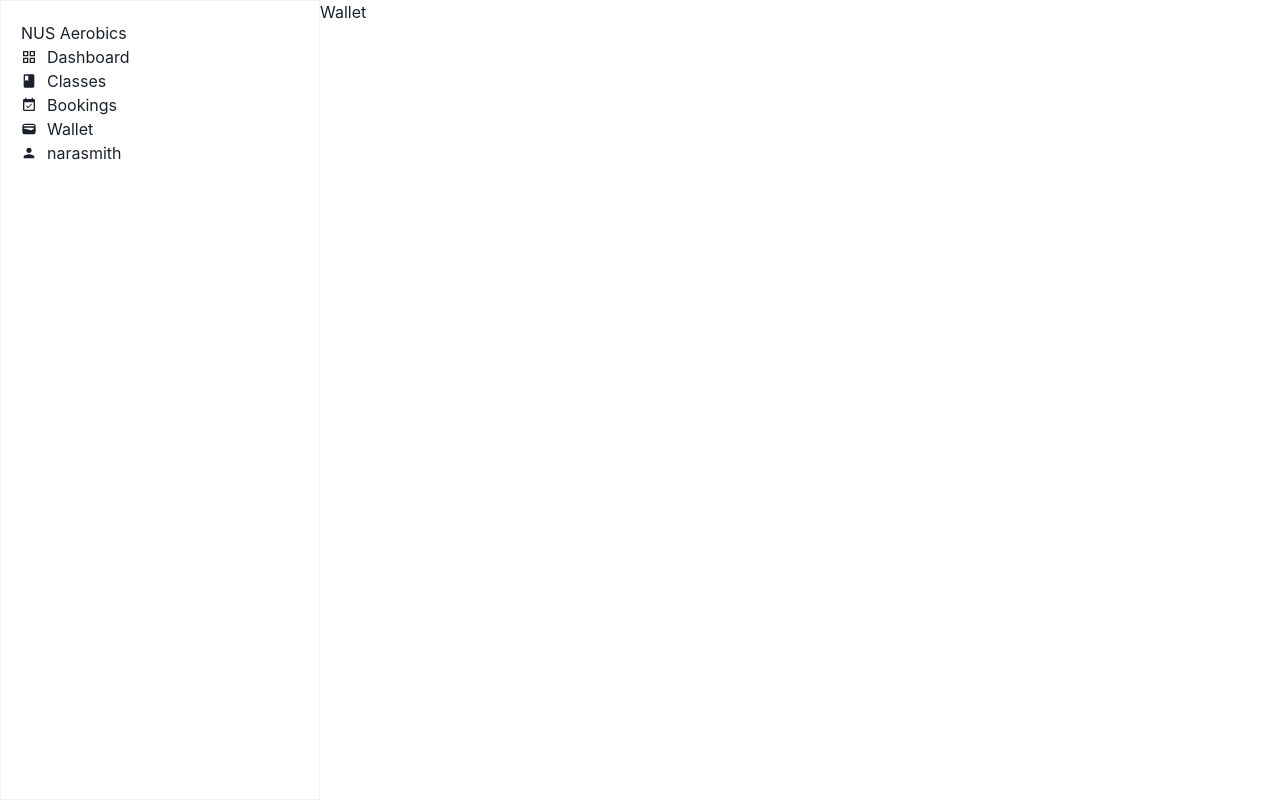
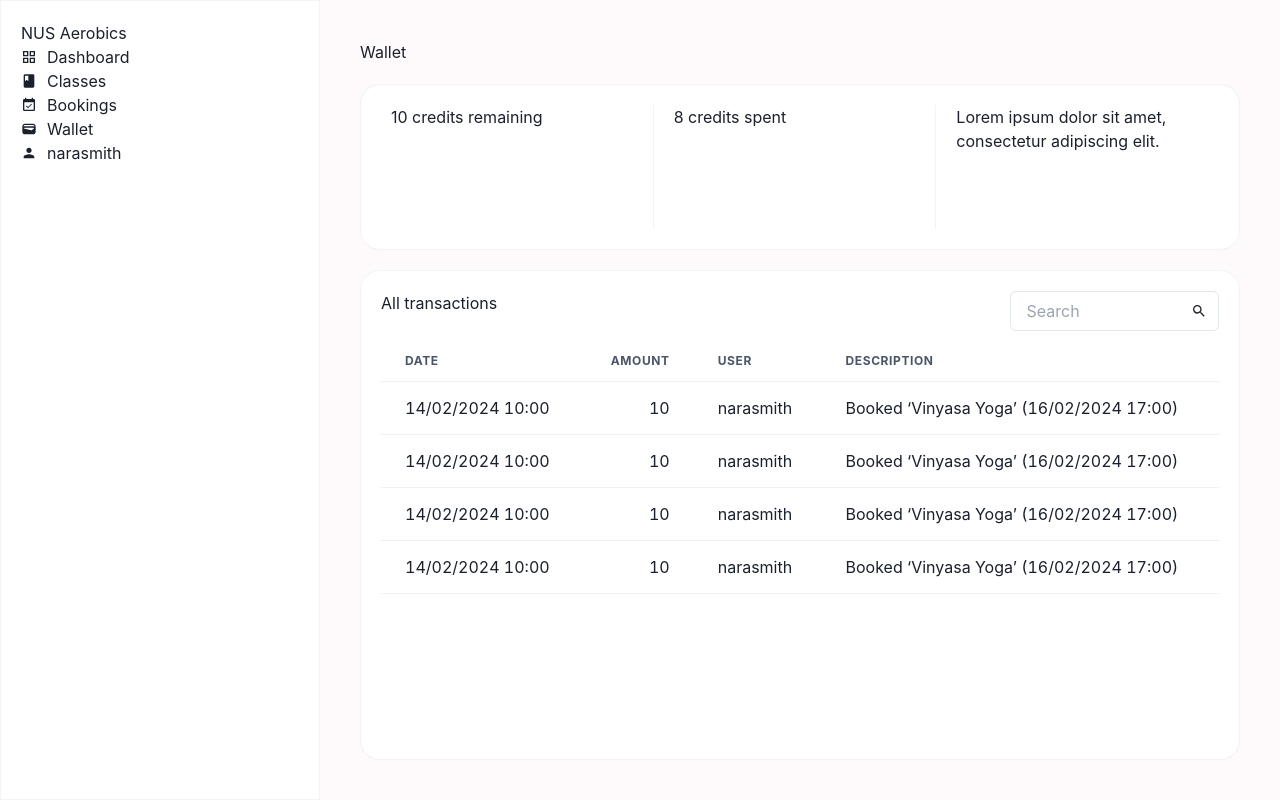
Before and after one commit to cetigerlily/nus-aerobics, a React (Create React App) app in the folder frontend/: page /wallet in a window 1280 px wide. Built offline with nearby package versions, Linux system fonts and the light colour scheme.

Commit message:
Design basic Wallet layout

```diff
--- a/frontend/src/pages/Wallet.js
+++ b/frontend/src/pages/Wallet.js
@@ -1,12 +1,90 @@
+import { MdSearch } from "react-icons/md";
 import NavBar from "../components/navbar.component";
+import {
+  Icon,
+  Input,
+  Table,
+  Thead,
+  Tbody,
+  Tr,
+  Th,
+  Td,
+  TableContainer,
+  InputGroup,
+  InputRightElement,
+} from "@chakra-ui/react";
 
 const Wallet = () => {
   return (
     <div className="h-screen w-screen flex flex-row">
       <NavBar />
-      <p>Wallet</p>
+      <div className="h-screen w-3/4 flex flex-col p-10 bg-[#FCF0F250] gap-y-5">
+        <p>Wallet</p>
+        <div className="h-1/4 flex flex-row rounded-[20px] border border-[#393E4610] p-5 bg-white gap-x-2.5">
+          <div className="w-1/3 border-r border-[#393E4610] px-2.5">
+            <p>10 credits remaining</p>
+          </div>
+          <div className="w-1/3 border-r border-[#393E4610] px-2.5">
+            <p>8 credits spent</p>
+          </div>
+          <div className="w-1/3 px-2.5">
+            <p>Lorem ipsum dolor sit amet, consectetur adipiscing elit.</p>
+          </div>
+        </div>
+        <div className="h-3/4 flex flex-col rounded-[20px] border border-[#393E4610] p-5 bg-white gap-y-2.5">
+          <div className="flex flex-row justify-between">
+            <p className="w-3/4">All transactions</p>
+            <div className="w-1/4">
+              <InputGroup>
+                <InputRightElement>
+                  <Icon as={MdSearch} />
+                </InputRightElement>
+                <Input placeholder="Search" />
+              </InputGroup>
+            </div>
+          </div>
+          <TableContainer>
+            <Table variant="simple">
+              <Thead>
+                <Tr>
+                  <Th>Date</Th>
+                  <Th isNumeric>Amount</Th>
+                  <Th>User</Th>
+                  <Th>Description</Th>
+                </Tr>
+              </Thead>
+              <Tbody>
+                <Tr>
+                  <Td>14/02/2024 10:00</Td>
+                  <Td isNumeric>10</Td>
+                  <Td>narasmith</Td>
+                  <Td>Booked ‘Vinyasa Yoga’ (16/02/2024 17:00)</Td>
+                </Tr>
+                <Tr>
+                  <Td>14/02/2024 10:00</Td>
+                  <Td isNumeric>10</Td>
+                  <Td>narasmith</Td>
+                  <Td>Booked ‘Vinyasa Yoga’ (16/02/2024 17:00)</Td>
+                </Tr>
+                <Tr>
+                  <Td>14/02/2024 10:00</Td>
+                  <Td isNumeric>10</Td>
+                  <Td>narasmith</Td>
+                  <Td>Booked ‘Vinyasa Yoga’ (16/02/2024 17:00)</Td>
+                </Tr>
+                <Tr>
+                  <Td>14/02/2024 10:00</Td>
+                  <Td isNumeric>10</Td>
+                  <Td>narasmith</Td>
+                  <Td>Booked ‘Vinyasa Yoga’ (16/02/2024 17:00)</Td>
+                </Tr>
+              </Tbody>
+            </Table>
+          </TableContainer>
+        </div>
+      </div>
     </div>
   );
-}
+};
 
 export default Wallet;
```
